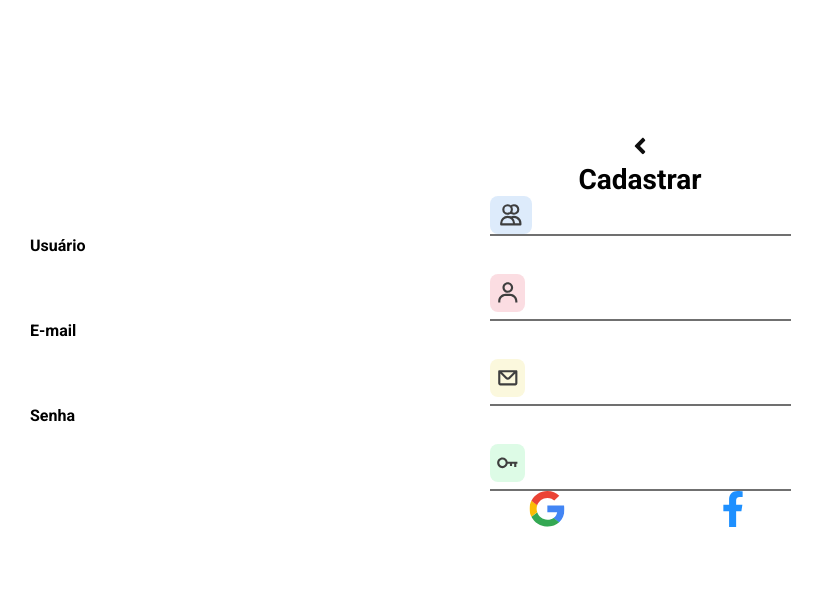
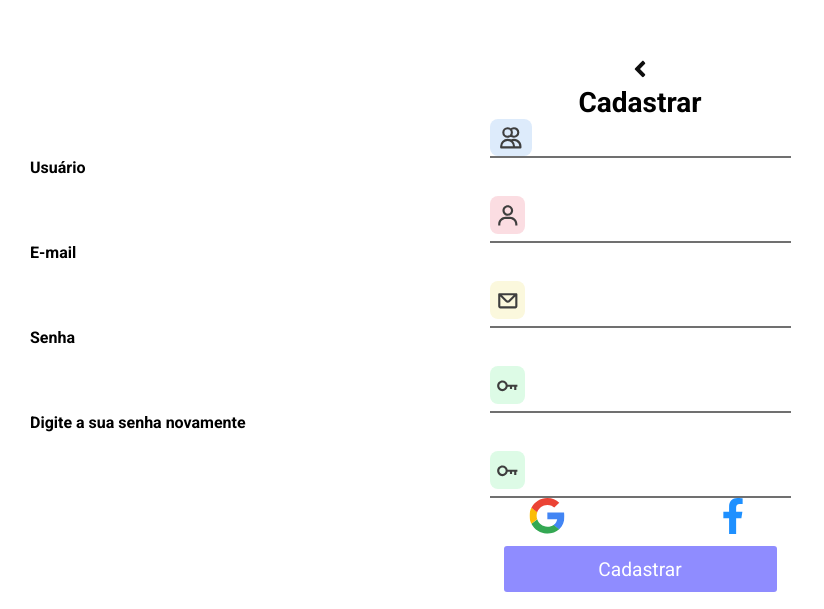
Before and after one commit to igoormatias/soapp-web, a React (Create React App) app: page /register in a window 1280 px wide. Shown: the part 191-800 px from the top of the page, without its empty margins (0-824 px from the left). Built offline with nearby package versions, Linux system fonts and the light colour scheme.

Commit message:
insert inputs in register screen

```diff
--- a/src/components/Input/Mail/index.tsx
+++ b/src/components/Input/Mail/index.tsx
@@ -23,7 +23,7 @@ const MailContainer: React.FC<MailContainerPops> = ({ title }) => {
                 <IconContainer bg="#FBF8DD">
                     <CgMail />
                 </IconContainer>
-                <input id="mail" />
+                <input type="email" id="mail" />
             </Container>
         </>
     )
--- a/src/pages/Register/index.tsx
+++ b/src/pages/Register/index.tsx
@@ -16,6 +16,7 @@ import {
     Gmail
 } from './style'
 import FullnameContainer from './components/FullnameContainer'
+import ButtonLogin from '../../components/ButtonLogin'
 
 function Register () {
     return (
@@ -37,12 +38,13 @@ function Register () {
             <UserContainer title="Usuário" />
             <MailContainer title="E-mail" />
             <KeyContainer title="Senha" />
-
+            <KeyContainer title="Digite a sua senha novamente" />
 
             <IconsContainer>
                 <Gmail src={ google }/>
                 <Facebook />
             </IconsContainer>
+            <ButtonLogin title="Cadastrar" bg="#8F8CFF" />
         </Container>
     )
 };
--- a/src/pages/Register/style.ts
+++ b/src/pages/Register/style.ts
@@ -52,7 +52,6 @@ export const Title2 = styled.text `
 `
 
 export const IconsContainer = styled.div `
-
     display:flex;
     flex-direction:row;
     justify-content: space-around;
```
Also changed, not shown: src/components/Input/Key/index.tsx (line endings or trailing spaces).
